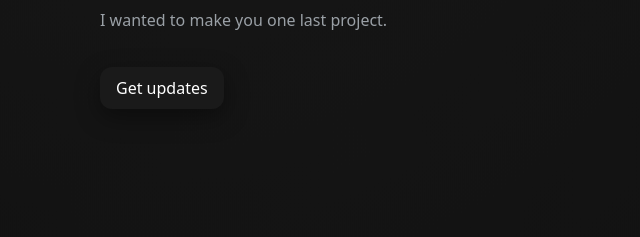
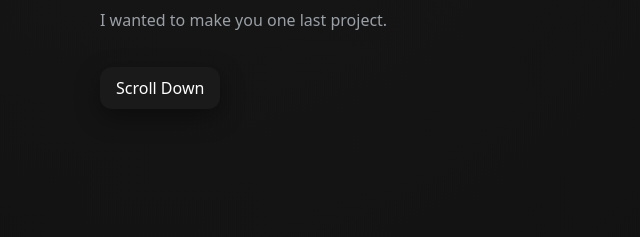
Before and after one commit to louisdcerda/hello, a plain HTML site: page phone-screen.html in a window 1280 px wide. Shown: the part 476-713 px from the top of the page, 0-640 px from the left. Drawn offline with Linux system fonts and the light colour scheme.

Commit message:
scroll down option

```diff
--- a/phone-screen.html
+++ b/phone-screen.html
@@ -36,13 +36,14 @@
           <h1>Hello Saige</h1>
           <p class="muted">I wanted to make you one last project.</p>
           <div class="cta">
-            <a class="btn" href="#updates">Get updates</a>
+            <a class="btn" href="#updates">Scroll Down</a>
           </div>
         </div>
 
         <figure class="phone-wrap reveal" aria-label="App preview">
           <img class="phone" src="./assets/home-screen.png" alt="App preview" />
         </figure>
+
       </div>
     </section>
 
```
